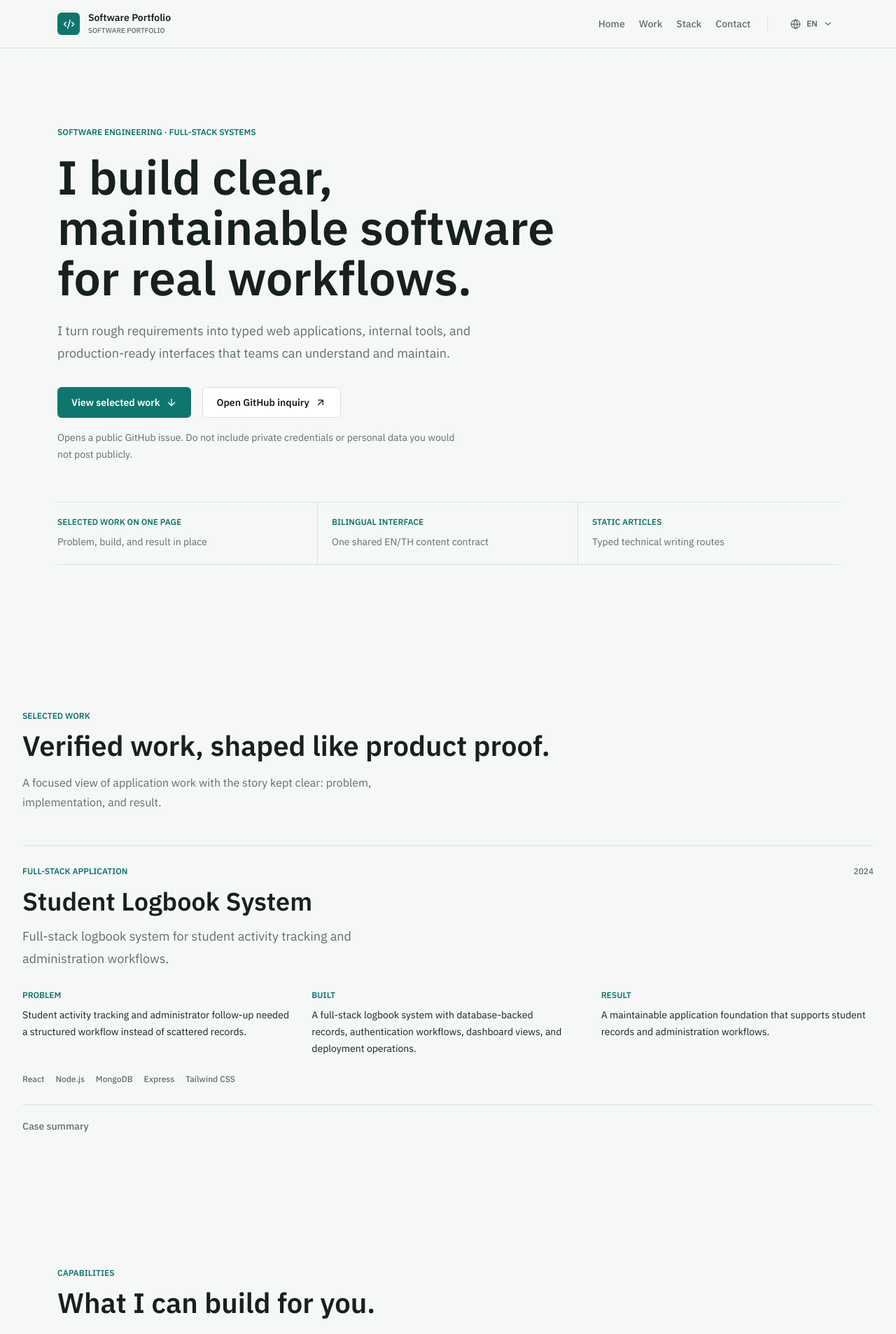
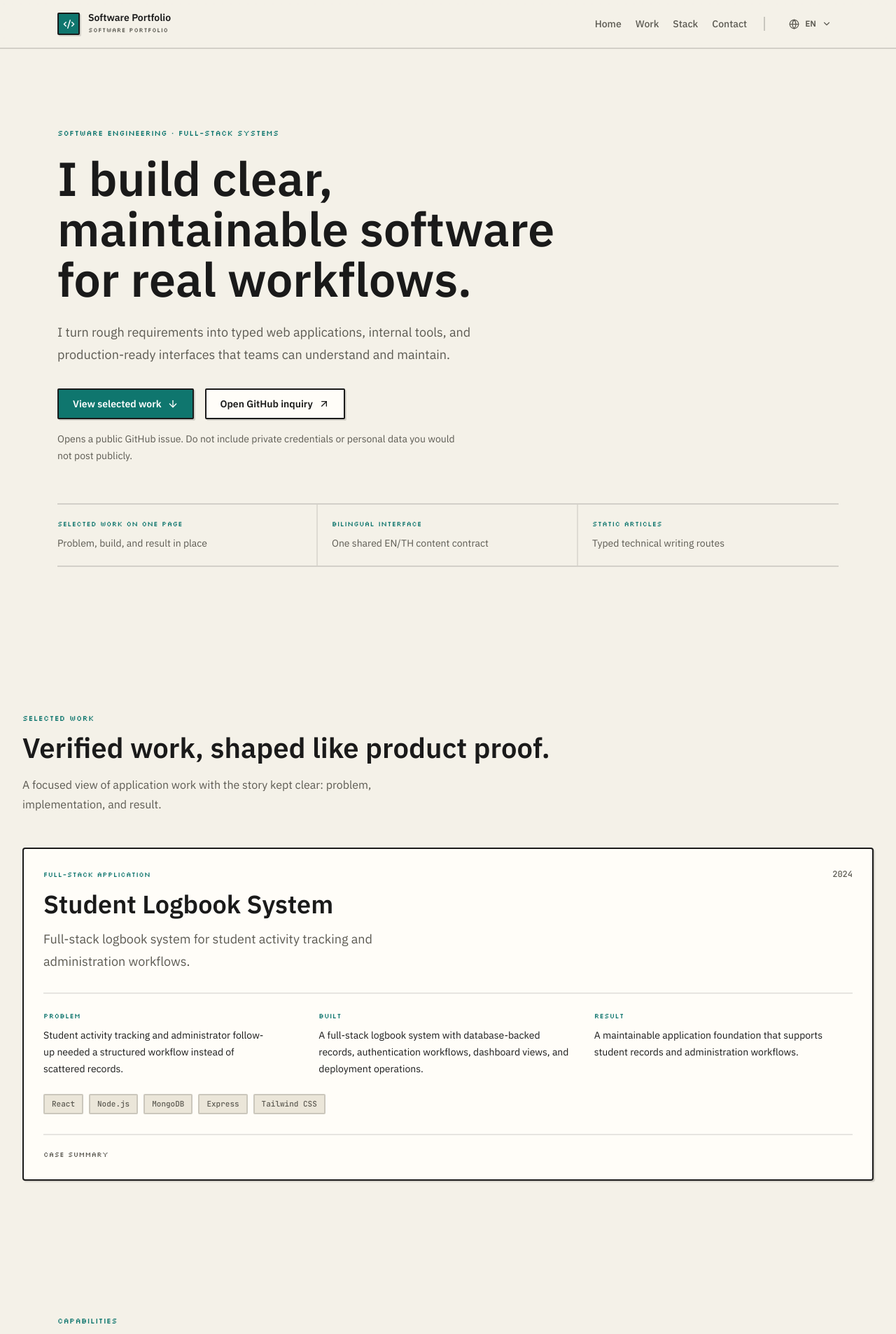
Before and after one commit to Manchinn/Portfolio, a Next.js app: page / in a window 1280 px wide. Shown: the top 1906 px of the page at 70% size. Built offline with nearby package versions, Linux system fonts and the light colour scheme.

Commit message:
style: apply soft-pixel skin to portfolio chrome
Warm paper tokens, block borders, offset shadows, and Silkscreen labels while keeping SE layout and readable body type.

```diff
--- a/src/app/globals.css
+++ b/src/app/globals.css
@@ -2,25 +2,26 @@
 @source not "../../.continues-handoff.md";
 
 @theme {
-  --color-portfolio-bg: #f6f8f7;
-  --color-portfolio-surface: #ffffff;
-  --color-portfolio-surface-soft: #edf3f0;
-  --color-portfolio-ink: #17211e;
-  --color-portfolio-muted: #5f6e68;
-  --color-portfolio-line: #d7e0dc;
+  --color-portfolio-bg: #f4f1e8;
+  --color-portfolio-surface: #fffdf8;
+  --color-portfolio-surface-soft: #ebe6d9;
+  --color-portfolio-ink: #1a1a1a;
+  --color-portfolio-muted: #5c5a52;
+  --color-portfolio-line: #cfc8b8;
   --color-portfolio-accent: #0f766e;
   --color-portfolio-accent-strong: #0b5f59;
-  --color-portfolio-accent-soft: #dcefeb;
+  --color-portfolio-accent-soft: #d5ebe7;
 
-  --shadow-portfolio-sm: 0 1px 2px rgba(23, 33, 30, 0.08);
-  --shadow-portfolio-md: 0 12px 28px rgba(23, 33, 30, 0.12);
-  --shadow-portfolio-focus: 0 0 0 3px rgba(15, 118, 110, 0.2);
+  --shadow-portfolio-sm: 2px 2px 0 rgba(26, 26, 26, 0.14);
+  --shadow-portfolio-md: 4px 4px 0 rgba(26, 26, 26, 0.18);
+  --shadow-portfolio-focus: 0 0 0 2px var(--color-portfolio-bg), 0 0 0 4px var(--color-portfolio-accent);
 
-  --radius-portfolio-sm: 6px;
-  --radius-portfolio-md: 8px;
+  --radius-portfolio-sm: 2px;
+  --radius-portfolio-md: 4px;
 
   --font-display: var(--font-plex-sans, ui-sans-serif, system-ui, sans-serif);
   --font-mono: var(--font-jetbrains, ui-monospace, SFMono-Regular, Menlo, Consolas, monospace);
+  --font-pixel: var(--font-silkscreen, var(--font-jetbrains), ui-monospace, monospace);
 }
 
 :root {
@@ -40,7 +41,9 @@ body {
   min-height: 100vh;
   margin: 0;
   overflow-x: hidden;
-  background: var(--color-portfolio-bg);
+  background-color: var(--color-portfolio-bg);
+  background-image: radial-gradient(rgba(26, 26, 26, 0.055) 1px, transparent 1px);
+  background-size: 12px 12px;
   color: var(--color-portfolio-ink);
   font-family: var(--font-display);
   letter-spacing: 0;
@@ -54,7 +57,7 @@ a {
 button:focus-visible,
 a:focus-visible {
   outline: 2px solid var(--color-portfolio-accent);
-  outline-offset: 3px;
+  outline-offset: 2px;
 }
 
 ::selection {
@@ -72,8 +75,8 @@ a:focus-visible {
 
 ::-webkit-scrollbar-thumb {
   border: 2px solid var(--color-portfolio-bg);
-  background: #a7b5af;
-  border-radius: 8px;
+  background: #a39c8c;
+  border-radius: 2px;
 }
 
 ::-webkit-scrollbar-thumb:hover {
--- a/src/components/layout/Footer.tsx
+++ b/src/components/layout/Footer.tsx
@@ -11,10 +11,12 @@ const Footer = () => {
   const shared = getSharedChrome(language as Language)
 
   return (
-    <footer className="border-t border-portfolio-line bg-portfolio-surface py-9 font-display">
+    <footer className="border-t-2 border-portfolio-ink/15 bg-portfolio-surface py-9 font-display">
       <div className="mx-auto flex max-w-[1180px] flex-col gap-4 px-4 text-sm text-portfolio-muted sm:flex-row sm:items-center sm:justify-between sm:px-6 lg:px-8">
         <div>
-          <p>{shared.portfolioLabel}</p>
+          <p className="font-[family-name:var(--font-pixel)] text-[10px] font-normal uppercase tracking-wide text-portfolio-ink">
+            {shared.portfolioLabel}
+          </p>
           <p className="mt-1 text-xs">© {currentYear}</p>
         </div>
         <a
--- a/src/components/layout/Navbar/Navbar.tsx
+++ b/src/components/layout/Navbar/Navbar.tsx
@@ -26,15 +26,15 @@ const Navbar = () => {
   }, [isLangOpen])
 
   return (
-    <nav className="sticky top-0 z-50 border-b border-portfolio-line bg-portfolio-bg/95 font-display backdrop-blur-lg">
+    <nav className="sticky top-0 z-50 border-b-2 border-portfolio-ink/15 bg-portfolio-bg/95 font-display backdrop-blur-lg">
       <div className="mx-auto flex h-17 max-w-[1180px] items-center justify-between gap-5 px-4 sm:px-6 lg:px-8">
         <Link href="/#home" className="flex min-w-0 items-center gap-3 text-portfolio-ink" aria-label="Portfolio home">
-          <span className="flex size-8 shrink-0 items-center justify-center rounded-[6px] bg-portfolio-accent text-xs font-bold text-white">
-            <Code2 size={17} />
+          <span className="flex size-8 shrink-0 items-center justify-center rounded-portfolio-sm border-2 border-portfolio-ink bg-portfolio-accent text-xs font-bold text-white shadow-portfolio-sm">
+            <Code2 size={17} aria-hidden />
           </span>
           <span className="hidden min-w-0 sm:block">
             <span className="block text-sm font-semibold leading-none">Software Portfolio</span>
-            <span className="mt-1 block text-[10px] font-medium uppercase text-portfolio-muted">
+            <span className="mt-1 block font-[family-name:var(--font-pixel)] text-[9px] font-normal uppercase tracking-wide text-portfolio-muted">
               {t('nav.tagline')}
             </span>
           </span>
@@ -53,23 +53,23 @@ const Navbar = () => {
             ))}
           </div>
 
-          <div className="h-5 w-px bg-portfolio-line" />
+          <div className="h-5 w-0.5 bg-portfolio-ink/20" />
 
           <div className="relative" ref={langRef}>
             <button
               type="button"
               onClick={() => setIsLangOpen((open) => !open)}
-              className="flex items-center gap-2 rounded-[6px] px-2 py-2 text-xs font-semibold text-portfolio-muted transition-colors hover:bg-portfolio-surface-soft hover:text-portfolio-ink"
+              className="flex items-center gap-2 rounded-portfolio-sm border-2 border-transparent px-2 py-1.5 text-xs font-semibold text-portfolio-muted transition-colors hover:border-portfolio-ink/20 hover:bg-portfolio-surface-soft hover:text-portfolio-ink"
               aria-expanded={isLangOpen}
               aria-label="Change language"
             >
-              <Globe size={15} />
+              <Globe size={15} aria-hidden />
               <span className="uppercase">{currentLang?.name || language}</span>
-              <ChevronDown size={14} className={cn('transition-transform', isLangOpen && 'rotate-180')} />
+              <ChevronDown size={14} className={cn('transition-transform', isLangOpen && 'rotate-180')} aria-hidden />
             </button>
 
             {isLangOpen && (
-              <div className="absolute right-0 z-50 mt-2 min-w-[148px] overflow-hidden rounded-[8px] border border-portfolio-line bg-portfolio-surface p-1 shadow-portfolio-md">
+              <div className="absolute right-0 z-50 mt-2 min-w-[148px] overflow-hidden rounded-portfolio-md border-2 border-portfolio-ink bg-portfolio-surface p-1 shadow-portfolio-md">
                 {languages.map((item) => (
                   <button
                     type="button"
@@ -79,35 +79,34 @@ const Navbar = () => {
                       setIsLangOpen(false)
                     }}
                     className={cn(
-                      'flex w-full items-center justify-between rounded-[6px] px-3 py-2.5 text-left text-sm font-medium transition-colors',
+                      'flex w-full items-center justify-between rounded-portfolio-sm px-3 py-2.5 text-left text-sm font-medium transition-colors',
                       language === item.code
                         ? 'bg-portfolio-accent-soft text-portfolio-accent-strong'
-                        : 'text-portfolio-muted hover:bg-portfolio-surface-soft hover:text-portfolio-ink'
+                        : 'text-portfolio-muted hover:bg-portfolio-surface-soft hover:text-portfolio-ink',
                     )}
                   >
                     {item.name}
-                    {language === item.code && <Check size={15} />}
+                    {language === item.code && <Check size={15} aria-hidden />}
                   </button>
                 ))}
               </div>
             )}
           </div>
-
         </div>
 
         <button
           type="button"
           onClick={() => setIsMenuOpen((open) => !open)}
-          className="rounded-[6px] border border-portfolio-line bg-portfolio-surface p-2.5 text-portfolio-ink lg:hidden"
+          className="rounded-portfolio-sm border-2 border-portfolio-ink bg-portfolio-surface p-2.5 text-portfolio-ink shadow-portfolio-sm lg:hidden"
           aria-expanded={isMenuOpen}
           aria-label="Toggle navigation"
         >
-          {isMenuOpen ? <X size={20} /> : <Menu size={20} />}
+          {isMenuOpen ? <X size={20} aria-hidden /> : <Menu size={20} aria-hidden />}
         </button>
       </div>
 
       {isMenuOpen && (
-        <div className="border-t border-portfolio-line bg-portfolio-surface px-4 py-4 shadow-portfolio-sm lg:hidden">
+        <div className="border-t-2 border-portfolio-ink/15 bg-portfolio-surface px-4 py-4 shadow-portfolio-sm lg:hidden">
           <div className="mx-auto max-w-[1180px]">
             <div className="grid gap-1 sm:grid-cols-2">
               {navItems.map((item) => (
@@ -115,8 +114,8 @@ const Navbar = () => {
                   key={item.label}
                   href={item.href}
                   className={cn(
-                    'rounded-[6px] px-3 py-3 text-sm font-semibold transition-colors',
-                    'text-portfolio-muted hover:bg-portfolio-surface-soft hover:text-portfolio-ink'
+                    'rounded-portfolio-sm px-3 py-3 text-sm font-semibold transition-colors',
+                    'text-portfolio-muted hover:bg-portfolio-surface-soft hover:text-portfolio-ink',
                   )}
                   onClick={() => setIsMenuOpen(false)}
                 >
@@ -125,8 +124,10 @@ const Navbar = () => {
               ))}
             </div>
 
-            <div className="mt-4 border-t border-portfolio-line pt-4">
-              <p className="mb-2 text-xs font-medium uppercase text-portfolio-muted">Select language</p>
+            <div className="mt-4 border-t-2 border-portfolio-ink/10 pt-4">
+              <p className="mb-2 font-[family-name:var(--font-pixel)] text-[9px] font-normal uppercase tracking-wide text-portfolio-muted">
+                Select language
+              </p>
               <div className="grid grid-cols-2 gap-2">
                 {languages.map((item) => (
                   <button
@@ -134,10 +135,10 @@ const Navbar = () => {
                     key={item.code}
                     onClick={() => changeLanguage(item.code)}
                     className={cn(
-                      'rounded-[6px] border px-3 py-2.5 text-sm font-semibold transition-colors',
+                      'rounded-portfolio-sm border-2 px-3 py-2.5 text-sm font-semibold transition-colors',
                       language === item.code
-                        ? 'border-portfolio-accent bg-portfolio-accent-soft text-portfolio-accent-strong'
-                        : 'border-portfolio-line text-portfolio-muted hover:bg-portfolio-surface-soft'
+                        ? 'border-portfolio-ink bg-portfolio-accent-soft text-portfolio-accent-strong shadow-portfolio-sm'
+                        : 'border-portfolio-line text-portfolio-muted hover:bg-portfolio-surface-soft',
                     )}
                   >
                     {item.name}
--- a/src/components/portfolio/HomePage.tsx
+++ b/src/components/portfolio/HomePage.tsx
@@ -165,7 +165,9 @@ function PortfolioHero({ c }: { c: HomeCopy }) {
       <div className="mx-auto max-w-[1180px] px-4 pt-18 pb-20 sm:px-6 sm:pt-24 sm:pb-24 lg:px-8 lg:pt-28 lg:pb-28">
         <StaggerContainer delayChildren={0.05} staggerChildren={0.08}>
           <MotionCard>
-            <p className="text-xs font-semibold uppercase text-portfolio-accent">{c.heroEyebrow}</p>
+            <p className="font-[family-name:var(--font-pixel)] text-[10px] font-normal uppercase tracking-wide text-portfolio-accent sm:text-[11px]">
+              {c.heroEyebrow}
+            </p>
           </MotionCard>
           <MotionCard>
             <h1 className="mt-5 max-w-[19ch] text-balance break-words text-4xl font-semibold leading-[1.06] text-portfolio-ink sm:text-6xl lg:text-[4.25rem]">
@@ -192,13 +194,15 @@ function PortfolioHero({ c }: { c: HomeCopy }) {
             <p className="mt-4 max-w-xl text-sm leading-6 text-portfolio-muted">{c.contactNotice}</p>
           </MotionCard>
           <MotionCard>
-            <dl className="mt-14 grid border-y border-portfolio-line sm:grid-cols-3">
+            <dl className="mt-14 grid border-y-2 border-portfolio-ink/15 sm:grid-cols-3">
               {c.proofItems.map((item) => (
                 <div
                   key={item.label}
-                  className="min-w-0 border-b border-portfolio-line py-5 last:border-b-0 sm:border-r sm:border-b-0 sm:px-5 sm:first:pl-0 sm:last:border-r-0"
+                  className="min-w-0 border-b-2 border-portfolio-ink/10 py-5 last:border-b-0 sm:border-r-2 sm:border-b-0 sm:px-5 sm:first:pl-0 sm:last:border-r-0"
                 >
-                  <dt className="text-xs font-semibold uppercase text-portfolio-accent">{item.label}</dt>
+                  <dt className="font-[family-name:var(--font-pixel)] text-[10px] font-normal uppercase tracking-wide text-portfolio-accent">
+                    {item.label}
+                  </dt>
                   <dd className="mt-2 text-sm leading-6 text-portfolio-muted">{item.value}</dd>
                 </div>
               ))}
@@ -248,10 +252,12 @@ function ProjectCard({ project, c, variant }: { project: Project; c: HomeCopy; v
     : []
 
   return (
-    <article className="group flex min-h-full flex-col border-t border-portfolio-line pt-7">
+    <article className="group flex min-h-full flex-col rounded-portfolio-md border-2 border-portfolio-ink bg-portfolio-surface p-6 shadow-portfolio-sm sm:p-7">
       <div className="flex items-baseline justify-between gap-4">
-        <p className="text-xs font-semibold uppercase text-portfolio-accent">{project.category}</p>
-        <span className="text-xs font-medium text-portfolio-muted">{project.date}</span>
+        <p className="font-[family-name:var(--font-pixel)] text-[10px] font-normal uppercase tracking-wide text-portfolio-accent">
+          {project.category}
+        </p>
+        <span className="font-mono text-xs font-medium text-portfolio-muted">{project.date}</span>
       </div>
 
       <h3
@@ -269,26 +275,38 @@ function ProjectCard({ project, c, variant }: { project: Project; c: HomeCopy; v
       </p>
 
       {caseStudyRows.length > 0 && (
-        <dl className={cn('mt-7 grid gap-6', isFeatured && 'sm:grid-cols-3')}>
+        <dl
+          className={cn(
+            'mt-7 grid gap-6 border-t-2 border-portfolio-ink/10 pt-6',
+            isFeatured && 'sm:grid-cols-3',
+          )}
+        >
           {caseStudyRows.map((row) => (
             <div key={row.label} className="min-w-0">
-              <dt className="text-xs font-semibold uppercase text-portfolio-accent">{row.label}</dt>
+              <dt className="font-[family-name:var(--font-pixel)] text-[10px] font-normal uppercase tracking-wide text-portfolio-accent">
+                {row.label}
+              </dt>
               <dd className="mt-2 break-words text-sm leading-6 text-portfolio-ink text-pretty">{row.value}</dd>
             </div>
           ))}
         </dl>
       )}
 
-      <div className="mt-6 flex flex-wrap gap-x-4 gap-y-2">
+      <div className="mt-6 flex flex-wrap gap-2">
         {(isFeatured ? project.tech : project.tech.slice(0, 4)).map((tech) => (
-          <span key={tech} className="text-xs font-medium text-portfolio-muted">
+          <span
+            key={tech}
+            className="rounded-portfolio-sm border-2 border-portfolio-ink/15 bg-portfolio-surface-soft px-2.5 py-1 font-mono text-[11px] font-medium text-portfolio-muted"
+          >
             {tech}
           </span>
         ))}
       </div>
 
-      <div className="mt-7 border-t border-portfolio-line pt-5">
-        <p className="text-sm font-medium text-portfolio-muted">{c.proofLabel}</p>
+      <div className="mt-7 border-t-2 border-portfolio-ink/10 pt-5">
+        <p className="font-[family-name:var(--font-pixel)] text-[10px] font-normal uppercase tracking-wide text-portfolio-muted">
+          {c.proofLabel}
+        </p>
       </div>
     </article>
   )
@@ -303,9 +321,12 @@ function CapabilitiesSection({ c }: { c: HomeCopy }) {
         subtitle={c.capabilitiesSubtitle}
         align="left"
       />
-      <dl className="mt-12 grid gap-x-12 gap-y-10 border-t border-portfolio-line pt-10 sm:grid-cols-2">
+      <dl className="mt-12 grid gap-4 border-t-2 border-portfolio-ink/15 pt-10 sm:grid-cols-2">
         {c.capabilityCards.map((card) => (
-          <div key={card.title} className="min-w-0">
+          <div
+            key={card.title}
+            className="min-w-0 rounded-portfolio-md border-2 border-portfolio-ink/15 bg-portfolio-surface px-5 py-6 shadow-portfolio-sm"
+          >
             <dt className="text-xl font-semibold text-portfolio-ink">{card.title}</dt>
             <dd className="mt-3 max-w-md text-base leading-7 text-portfolio-muted text-pretty">{card.statement}</dd>
           </div>
@@ -330,7 +351,7 @@ function ArticlesSection({ c }: { c: HomeCopy }) {
         subtitle={c.articlesSubtitle}
         align="left"
       />
-      <div className="mt-12 divide-y divide-portfolio-line border-t border-portfolio-line">
+      <div className="mt-12 divide-y-2 divide-portfolio-ink/10 border-y-2 border-portfolio-ink/15">
         {langArticles.map((article) => (
           <article
             key={article.id}
@@ -338,8 +359,10 @@ function ArticlesSection({ c }: { c: HomeCopy }) {
           >
             <div className="min-w-0">
               <div className="flex flex-wrap items-baseline gap-3">
-                <span className="text-xs font-semibold uppercase text-portfolio-accent">{article.category}</span>
-                <span className="text-xs text-portfolio-muted">{article.readTime}</span>
+                <span className="font-[family-name:var(--font-pixel)] text-[10px] font-normal uppercase tracking-wide text-portfolio-accent">
+                  {article.category}
+                </span>
+                <span className="font-mono text-xs text-portfolio-muted">{article.readTime}</span>
               </div>
               <h3 className="mt-2 break-words text-2xl font-semibold leading-tight text-portfolio-ink">
                 {article.title}
@@ -363,10 +386,12 @@ function ArticlesSection({ c }: { c: HomeCopy }) {
 function ContactSection({ c }: { c: HomeCopy }) {
   return (
     <PortfolioSection id="contact">
-      <div className="rounded-[8px] border border-portfolio-line bg-portfolio-surface px-5 py-10 sm:px-8 sm:py-12 lg:px-10">
+      <div className="rounded-portfolio-md border-2 border-portfolio-ink bg-portfolio-surface px-5 py-10 shadow-portfolio-md sm:px-8 sm:py-12 lg:px-10">
         <div className="grid gap-8 lg:grid-cols-[minmax(0,1fr)_auto] lg:items-center">
           <div className="min-w-0">
-            <p className="text-xs font-semibold uppercase text-portfolio-accent">{c.contactEyebrow}</p>
+            <p className="font-[family-name:var(--font-pixel)] text-[10px] font-normal uppercase tracking-wide text-portfolio-accent sm:text-[11px]">
+              {c.contactEyebrow}
+            </p>
             <h2 className="mt-3 max-w-3xl break-words text-3xl font-semibold leading-tight text-portfolio-ink sm:text-4xl">
               {c.contactTitle}
             </h2>
--- a/src/components/portfolio/primitives.tsx
+++ b/src/components/portfolio/primitives.tsx
@@ -61,15 +61,19 @@ function HeaderText({
 }) {
   return (
     <>
-      <p className="text-xs font-semibold uppercase text-portfolio-accent">{eyebrow}</p>
+      <p className="font-[family-name:var(--font-pixel)] text-[10px] font-normal uppercase tracking-wide text-portfolio-accent sm:text-[11px]">
+        {eyebrow}
+      </p>
       <h2 className="mt-3 max-w-full text-balance break-words text-3xl font-semibold leading-[1.12] text-portfolio-ink sm:text-4xl lg:text-[2.5rem]">
         {title}
       </h2>
       {subtitle && (
-        <p className={cn(
-          'mt-4 max-w-full break-words text-base leading-7 text-portfolio-muted text-pretty',
-          centered ? 'mx-auto max-w-2xl' : 'max-w-xl'
-        )}>
+        <p
+          className={cn(
+            'mt-4 max-w-full break-words text-base leading-7 text-portfolio-muted text-pretty',
+            centered ? 'mx-auto max-w-2xl' : 'max-w-xl',
+          )}
+        >
           {subtitle}
         </p>
       )}
@@ -95,21 +99,16 @@ export function PortfolioButton({
   external = false,
 }: PortfolioButtonProps) {
   const shape =
-    'inline-flex min-h-11 items-center justify-center gap-2 rounded-[6px] px-5 py-2.5 text-sm font-semibold transition-colors focus-visible:outline-2 focus-visible:outline-offset-2 focus-visible:outline-portfolio-accent'
+    'inline-flex min-h-11 items-center justify-center gap-2 rounded-portfolio-sm px-5 py-2.5 text-sm font-semibold transition-[transform,box-shadow,background-color,border-color,color] duration-150 focus-visible:outline-2 focus-visible:outline-offset-2 focus-visible:outline-portfolio-accent active:translate-x-px active:translate-y-px active:shadow-none'
   const appearance =
     variant === 'primary'
-      ? 'bg-portfolio-accent text-white hover:bg-portfolio-accent-strong'
-      : 'border border-portfolio-line bg-portfolio-surface text-portfolio-ink hover:border-portfolio-accent hover:text-portfolio-accent-strong'
+      ? 'border-2 border-portfolio-ink bg-portfolio-accent text-white shadow-portfolio-sm hover:bg-portfolio-accent-strong'
+      : 'border-2 border-portfolio-ink bg-portfolio-surface text-portfolio-ink shadow-portfolio-sm hover:border-portfolio-accent hover:text-portfolio-accent-strong'
   const classes = cn(shape, appearance, className)
 
   if (external) {
     return (
-      <a
-        href={href}
-        target="_blank"
-        rel="noopener noreferrer"
-        className={classes}
-      >
+      <a href={href} target="_blank" rel="noopener noreferrer" className={classes}>
         <span className="min-w-0">{children}</span>
         {icon}
       </a>
```
Also changed, not shown: src/app/(portfolio)/article/[slug]/ArticleContent.tsx (+13 -9 lines), src/app/layout.tsx (+13 -2 lines), 2 other files (tests, documents, lock files or other folders).
